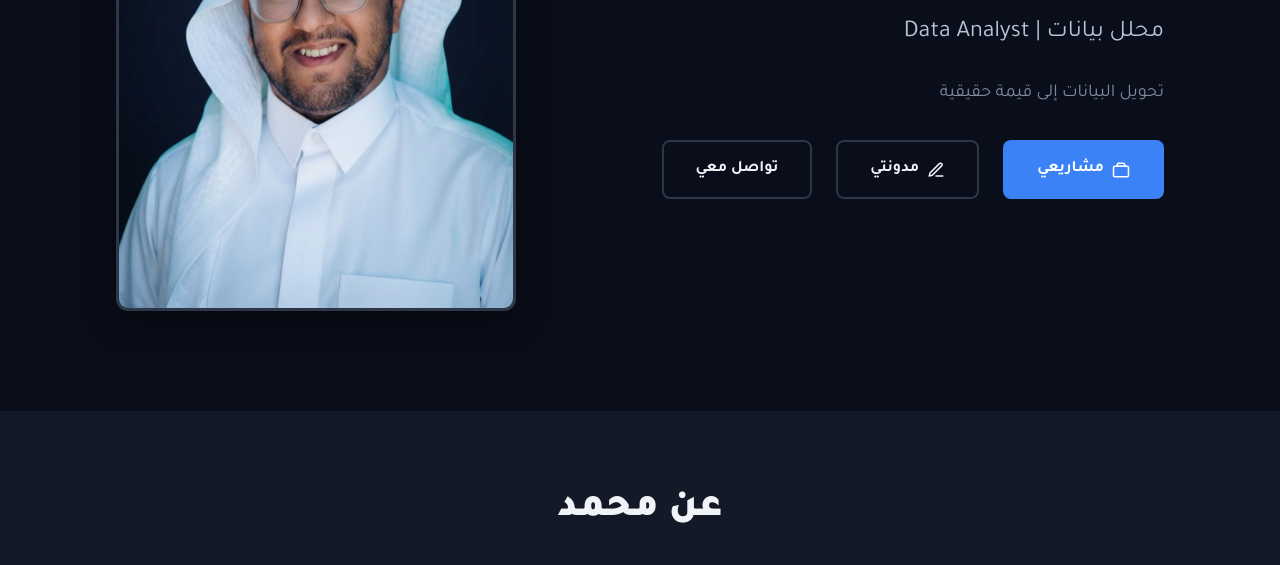
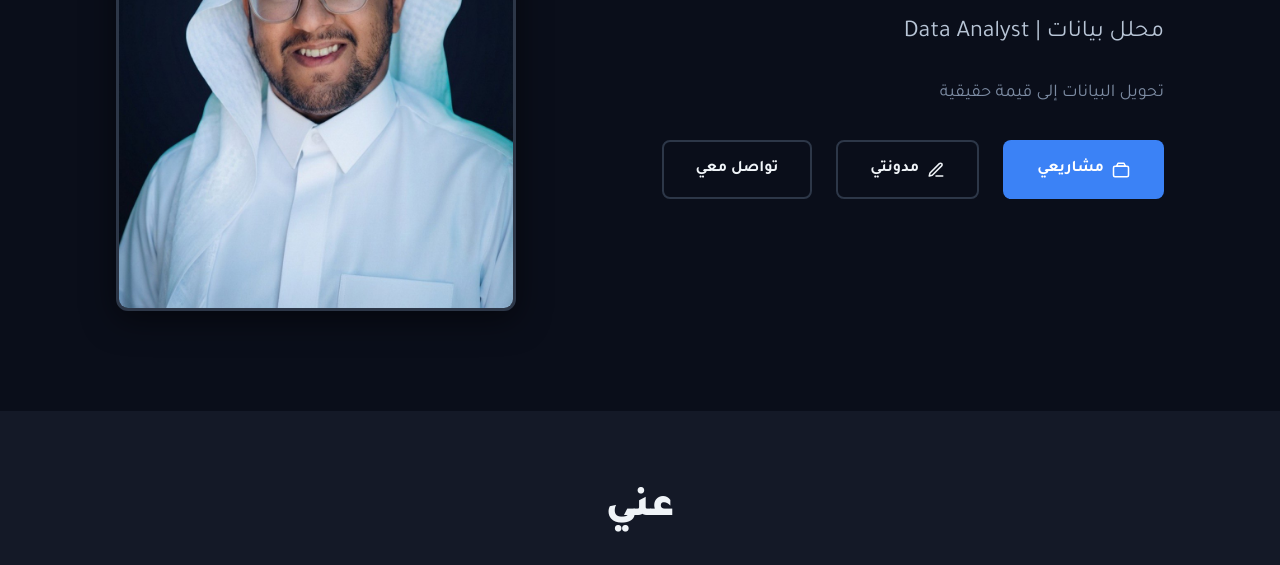
Before and after one commit to E7Aiq/MyWebb, a plain HTML site: page index.html in a window 1280 px wide. Shown: the part 383-948 px from the top of the page. Drawn offline with Linux system fonts and the light colour scheme.

Commit message:
feat: Update section title in about section for improved clarity

```diff
--- a/index.html
+++ b/index.html
@@ -74,7 +74,7 @@
 
         <section class="about" id="about">
             <div class="container">
-                <h2 class="section-title slide-up">عن محمد</h2>
+                <h2 class="section-title slide-up">عني </h2>
                 <div class="about-content slide-up">
                    <p class="about-bio">محلل بيانات أهتم بأدق التفاصيل، وأقدّم أولوية السؤال على أولوية الإجابة. دائماً هناك قصة خلف كل رقم، ولغز لا يسهل اكتشافه. وأعتقد أن أفضل ما يصف محلل البيانات المتميز قول الشاعر:<br><br>له على الرأيِ تنقيبٌ ومطلعٌ — وفي المقاصدِ تصويبٌ وتصعيد</p>
                     <a href="assets/Data____CV.pdf" class="btn btn-outline" download style="display:inline-flex;align-items:center;gap:0.5rem;">
```
